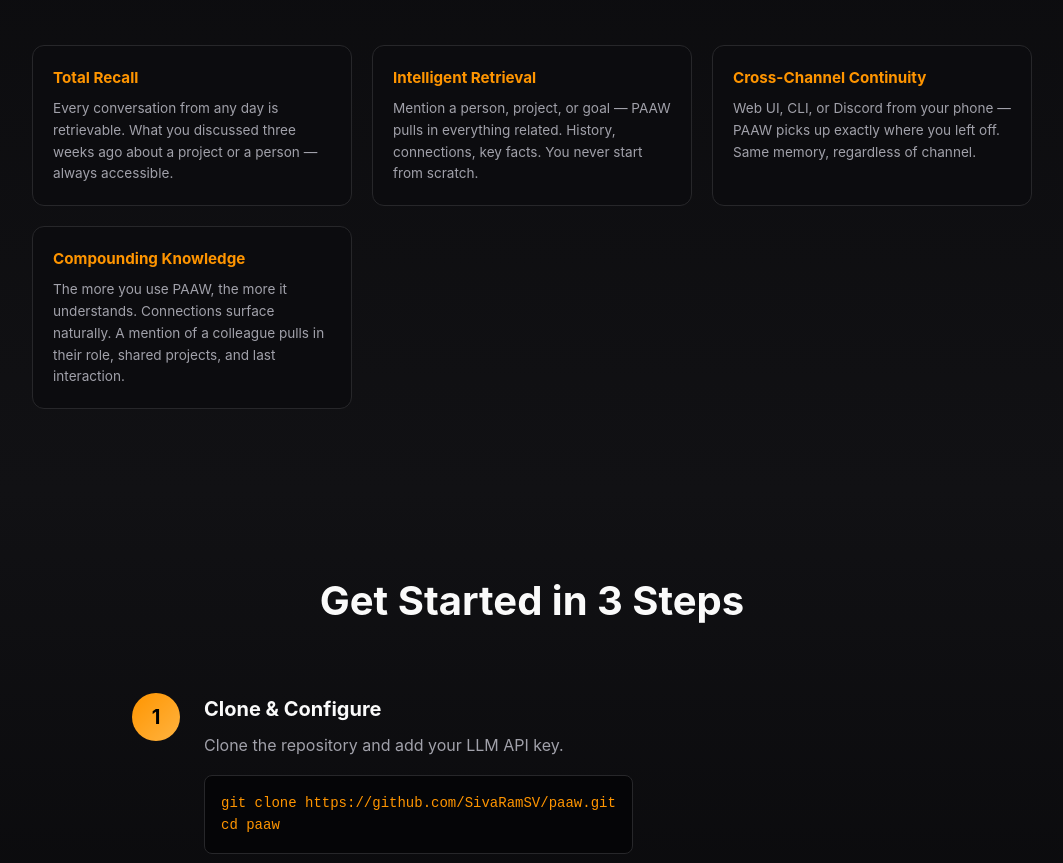
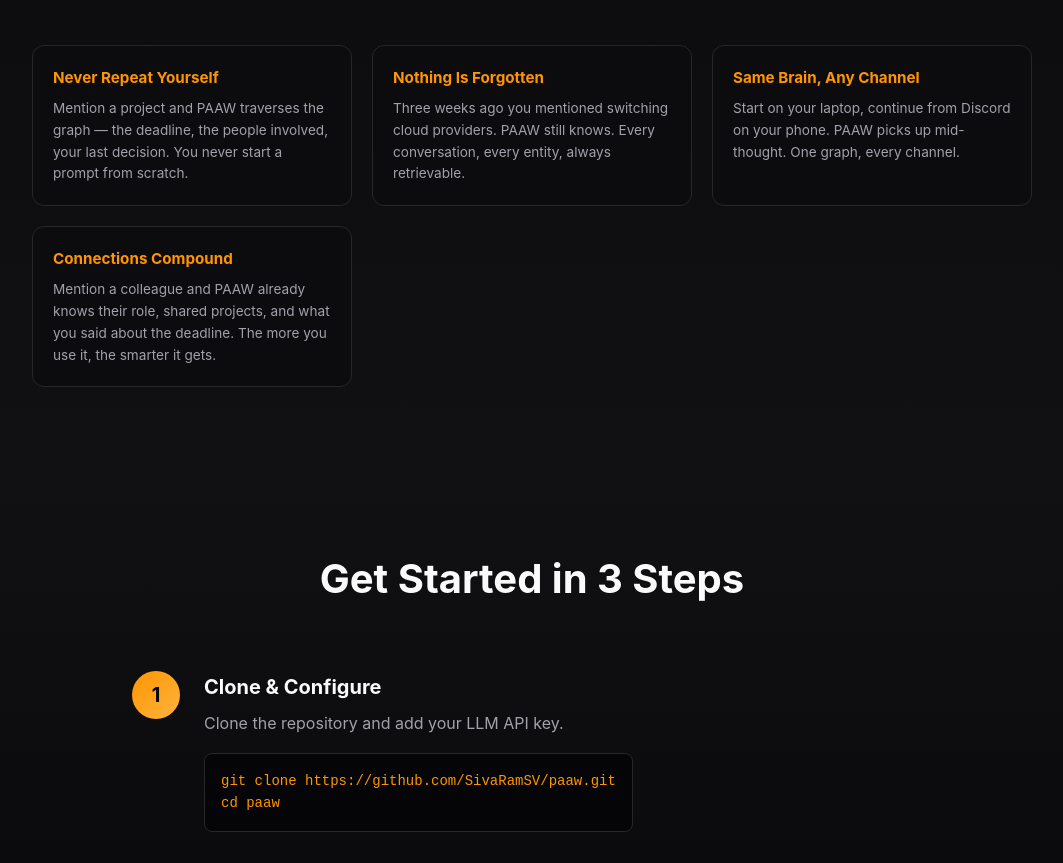
Before and after one commit to SivaRamSV/paaw, a plain HTML site: page docs/index.html in a window 1280 px wide. Shown: the part 3038-3901 px from the top of the page, without its empty margins (108-1171 px from the left). Drawn offline with Linux system fonts and the light colour scheme.

Commit message:
Add vector vs graph comparison, reframe features as pain points

```diff
--- a/docs/index.html
+++ b/docs/index.html
@@ -461,20 +461,20 @@
 
                 <div style="display: grid; grid-template-columns: repeat(auto-fit, minmax(250px, 1fr)); gap: 20px; max-width: 1000px; margin: 0 auto;">
                     <div style="background: var(--bg-secondary); border: 1px solid var(--border); border-radius: 12px; padding: 20px;">
-                        <h4 style="color: var(--accent); margin-bottom: 8px; font-size: 0.95rem;">Total Recall</h4>
-                        <p style="color: var(--text-muted); font-size: 0.85rem;">Every conversation from any day is retrievable. What you discussed three weeks ago about a project or a person — always accessible.</p>
+                        <h4 style="color: var(--accent); margin-bottom: 8px; font-size: 0.95rem;">Never Repeat Yourself</h4>
+                        <p style="color: var(--text-muted); font-size: 0.85rem;">Mention a project and PAAW traverses the graph — the deadline, the people involved, your last decision. You never start a prompt from scratch.</p>
                     </div>
                     <div style="background: var(--bg-secondary); border: 1px solid var(--border); border-radius: 12px; padding: 20px;">
-                        <h4 style="color: var(--accent); margin-bottom: 8px; font-size: 0.95rem;">Intelligent Retrieval</h4>
-                        <p style="color: var(--text-muted); font-size: 0.85rem;">Mention a person, project, or goal — PAAW pulls in everything related. History, connections, key facts. You never start from scratch.</p>
+                        <h4 style="color: var(--accent); margin-bottom: 8px; font-size: 0.95rem;">Nothing Is Forgotten</h4>
+                        <p style="color: var(--text-muted); font-size: 0.85rem;">Three weeks ago you mentioned switching cloud providers. PAAW still knows. Every conversation, every entity, always retrievable.</p>
                     </div>
                     <div style="background: var(--bg-secondary); border: 1px solid var(--border); border-radius: 12px; padding: 20px;">
-                        <h4 style="color: var(--accent); margin-bottom: 8px; font-size: 0.95rem;">Cross-Channel Continuity</h4>
-                        <p style="color: var(--text-muted); font-size: 0.85rem;">Web UI, CLI, or Discord from your phone — PAAW picks up exactly where you left off. Same memory, regardless of channel.</p>
+                        <h4 style="color: var(--accent); margin-bottom: 8px; font-size: 0.95rem;">Same Brain, Any Channel</h4>
+                        <p style="color: var(--text-muted); font-size: 0.85rem;">Start on your laptop, continue from Discord on your phone. PAAW picks up mid-thought. One graph, every channel.</p>
                     </div>
                     <div style="background: var(--bg-secondary); border: 1px solid var(--border); border-radius: 12px; padding: 20px;">
-                        <h4 style="color: var(--accent); margin-bottom: 8px; font-size: 0.95rem;">Compounding Knowledge</h4>
-                        <p style="color: var(--text-muted); font-size: 0.85rem;">The more you use PAAW, the more it understands. Connections surface naturally. A mention of a colleague pulls in their role, shared projects, and last interaction.</p>
+                        <h4 style="color: var(--accent); margin-bottom: 8px; font-size: 0.95rem;">Connections Compound</h4>
+                        <p style="color: var(--text-muted); font-size: 0.85rem;">Mention a colleague and PAAW already knows their role, shared projects, and what you said about the deadline. The more you use it, the smarter it gets.</p>
                     </div>
                 </div>
             </div>
```
Also changed, not shown: index.html (+8 -8 lines).
